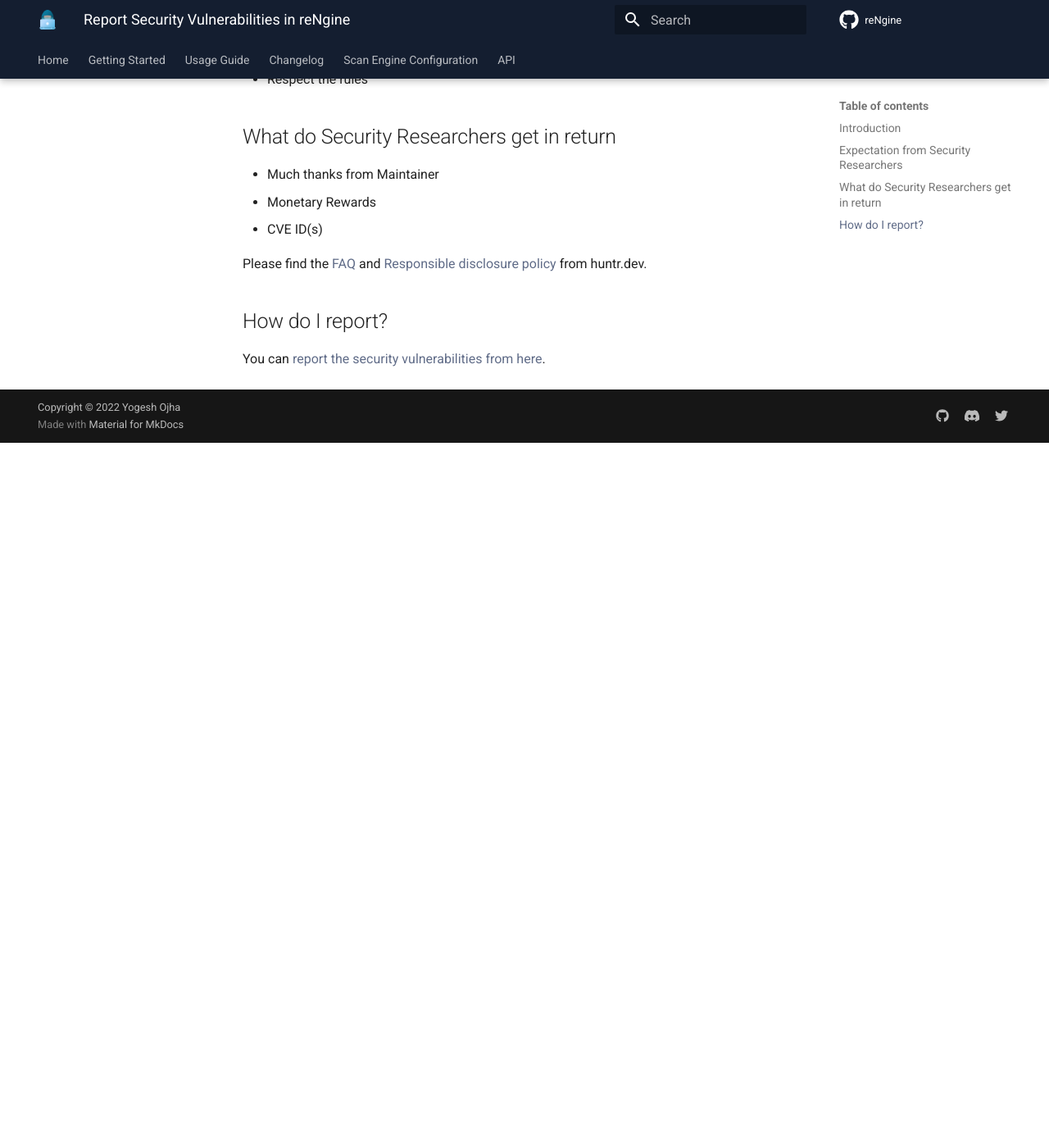
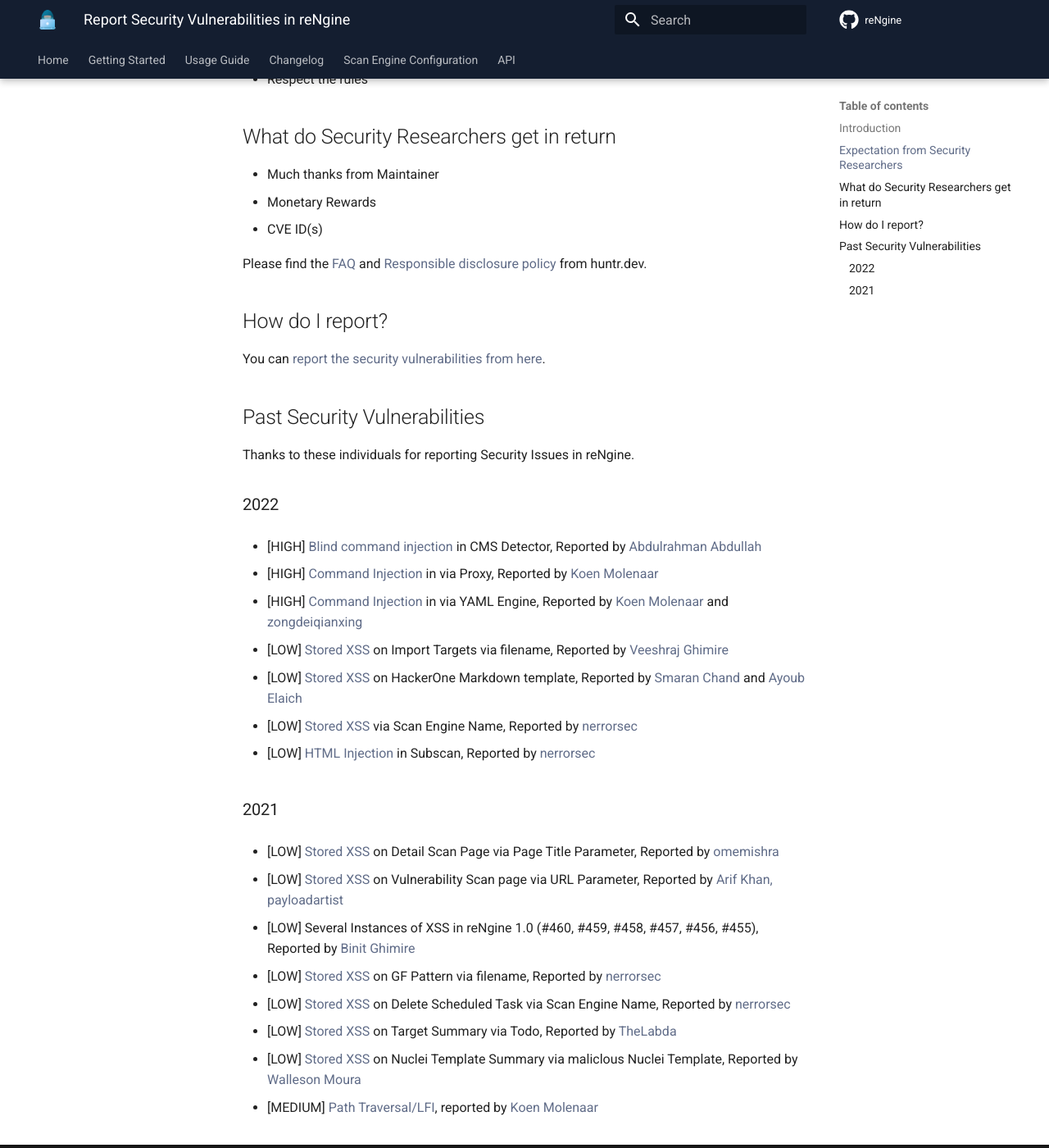
Before and after one commit to yogeshojha/rengineDocumentation, an MkDocs documentation site: the page built from docs/security/index.md, in a window 1280 px wide and 1400 px high, scrolled down 909 px. Shown: the whole window at 82% size. Built offline with MkDocs 1.6.1 and Material for MkDocs 9.7.7, drawn with Linux system fonts in a browser that asks for light colours; comment, search, counter and statistics services are not loaded; before the commit the page ends 1449 px from its top, so only the background shows below that.

```diff
--- a/docs/security/index.md
+++ b/docs/security/index.md
@@ -32,3 +32,42 @@ Please find the [FAQ](https://www.huntr.dev/faq) and [Responsible disclosure pol
 ## How do I report?
 
 You can [report the security vulnerabilities from here](https://huntr.dev/bounties/disclose/?target=https%3A%2F%2Fgithub.com%2Fyogeshojha%2Frengine).
+
+
+## Past Security Vulnerabilities
+
+Thanks to these individuals for reporting Security Issues in reNgine.
+
+### 2022
+
+* [HIGH] [Blind command injection](https://huntr.dev/bounties/b255cf59-9ecd-4255-b9a2-b40b5ec6c572/) in CMS Detector, Reported by [Abdulrahman Abdullah](https://github.com/ph33rr)
+
+* [HIGH] [Command Injection](https://huntr.dev/bounties/00e10ef7-ff5e-450f-84ae-88c793d1a607/) in via Proxy, Reported by [Koen Molenaar](https://github.com/k0enm)
+
+* [HIGH] [Command Injection](https://huntr.dev/bounties/7f1f9abb-a801-444d-bd58-97e1c0b2ddb9/) in via YAML Engine, Reported by [Koen Molenaar](https://github.com/k0enm) and [zongdeiqianxing](https://github.com/zongdeiqianxing)
+
+* [LOW] [Stored XSS](https://huntr.dev/bounties/dfd440ba-4330-413c-8b21-a3d8bf02a67e/) on Import Targets via filename, Reported by [Veeshraj Ghimire](https://github.com/V35HR4J)
+
+* [LOW] [Stored XSS](https://huntr.dev/bounties/8ea5d3a6-f857-45e4-9473-e4d9cb8f7c77/) on HackerOne Markdown template, Reported by [Smaran Chand](https://github.com/smaranchand) and [Ayoub Elaich](https://github.com/sicks3c)
+
+* [LOW] [Stored XSS](https://huntr.dev/bounties/6e2b7f19-d457-4e05-b2d5-888110898147/) via Scan Engine Name, Reported by [nerrorsec](https://github.com/nerrorsec)
+
+* [LOW] [HTML Injection](https://huntr.dev/bounties/da2d32a1-8faf-453d-8fa8-c264fd8d7806/) in Subscan, Reported by [nerrorsec](https://github.com/nerrorsec)
+
+
+### 2021
+* [LOW] [Stored XSS](https://github.com/yogeshojha/rengine/issues/178) on Detail Scan Page via Page Title Parameter, Reported by [omemishra](https://github.com/omemishra)
+
+* [LOW] [Stored XSS](https://github.com/yogeshojha/rengine/issues/347) on Vulnerability Scan page via URL Parameter, Reported by [Arif Khan, payloadartist](https://twitter.com/payloadartist)
+
+* [LOW] Several Instances of XSS in reNgine 1.0 (#460, #459, #458, #457, #456, #455), Reported by [Binit Ghimire](https://github.com/TheBinitGhimire)
+
+* [LOW] [Stored XSS](https://huntr.dev/bounties/ac07ae2a-1335-4dca-8d55-64adf720bafb/) on GF Pattern via filename, Reported by [nerrorsec](https://github.com/nerrorsec)
+
+* [LOW] [Stored XSS](https://huntr.dev/bounties/0f8de2a4-7590-48f1-a5af-1e2cab9f6e85/) on Delete Scheduled Task via Scan Engine Name, Reported by [nerrorsec](https://github.com/nerrorsec)
+
+* [LOW] [Stored XSS](https://huntr.dev/bounties/693a7d23-c5d4-448e-bbf6-50b3f0ad8544/) on Target Summary via Todo, Reported by [TheLabda](https://github.com/thelabda)
+
+* [LOW] [Stored XSS](https://huntr.dev/bounties/81c48a07-9cb8-4da8-babc-28a4076a5e92/) on Nuclei Template Summary via maliclous Nuclei Template, Reported by [Walleson Moura](https://github.com/phor3nsic)
+
+* [MEDIUM] [Path Traversal/LFI](https://huntr.dev/bounties/5df1a485-7a1e-411d-9664-0f4343e8512a/), reported by [Koen Molenaar](https://github.com/k0enm)
--- a/mkdocs.yml
+++ b/mkdocs.yml
@@ -29,7 +29,7 @@ nav:
   - Usage Guide: usage/index.md
   - Changelog: changelog.md
   - Scan Engine Configuration: usage/scan_engine.md
-  - API: api.md
+  - API: api/index.md
 
 markdown_extensions:
   - meta
```
Also changed, not shown: docs/api/index.md (added, +1 -0 lines), docs/changelog.md (+21 -1 lines), docs/uninstall/index.md (+1 -2 lines).
